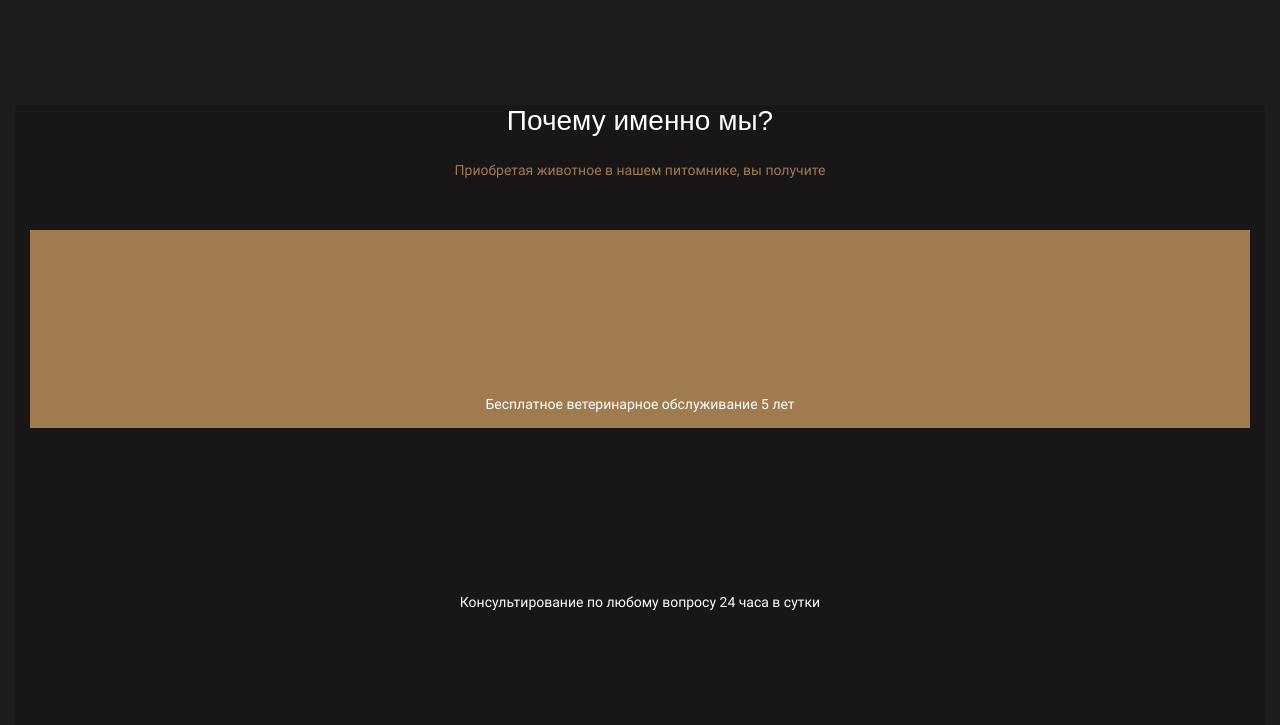
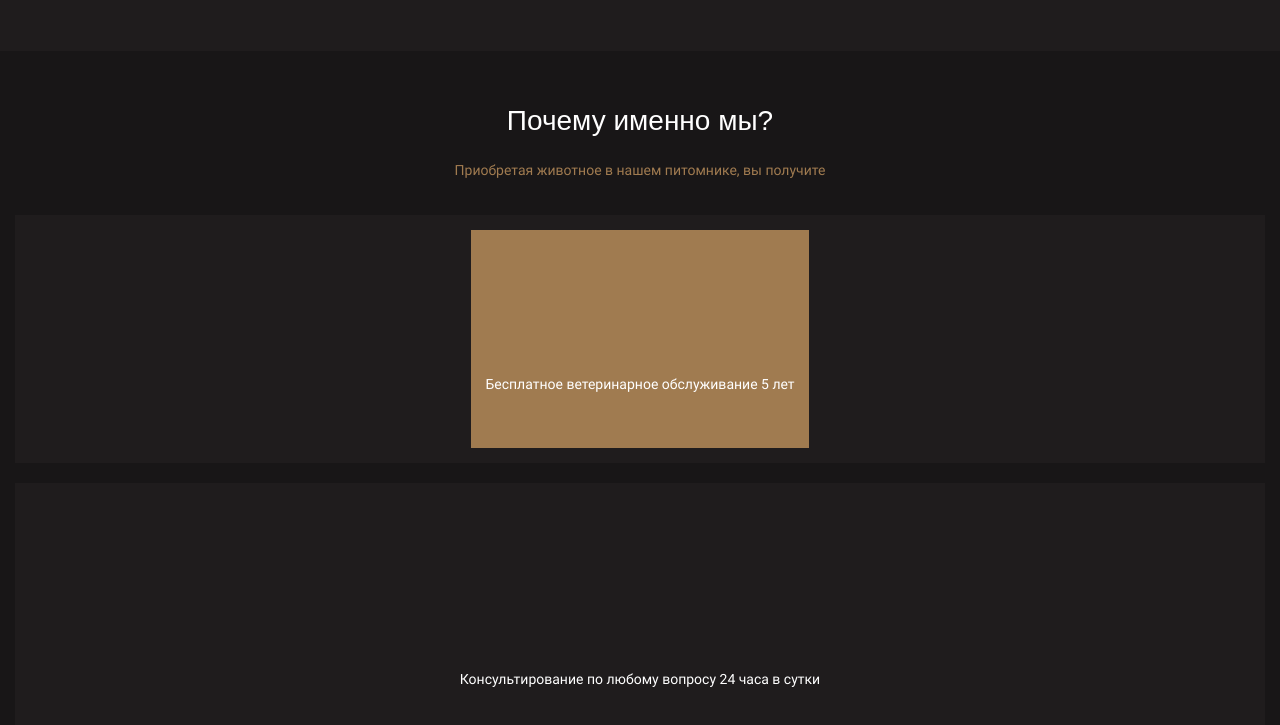
Before and after one commit to st4rfisher/main-coon-cattery, a website: page source/index.html in a window 1280 px wide. Shown: the part 2755-3480 px from the top of the page. Drawn offline with nearby package versions, Linux system fonts and the light colour scheme; files that its build step writes are made by us from their sources; files whose address does not match are found by name.

Commit message:
верстка блока services

```diff
--- a/source/index.html
+++ b/source/index.html
@@ -85,10 +85,12 @@
           <p class="services__description" >Приобретая  животное в нашем питомнике, вы получите</p>
           <ul class="services__list">
             <li class="services__item services__item--colored">
-              <svg class="services__icon">
-                <use xlink:href="img/icons/sprite.svg#stethoscope-icon"></use>
-              </svg>
-              <p class="services__item-description">Бесплатное ветеринарное обслуживание 5 лет</p>
+              <div class="services__item-block">
+                <svg class="services__icon">
+                  <use xlink:href="img/icons/sprite.svg#stethoscope-icon"></use>
+                </svg>
+                <p class="services__item-description">Бесплатное ветеринарное обслуживание 5 лет</p>
+              </div>
             </li>
             <li class="services__item">
               <svg class="services__icon">
--- a/source/scss/blocks/features.scss
+++ b/source/scss/blocks/features.scss
@@ -3,7 +3,7 @@
   flex-direction: column;
   align-items: center;
   background-color: $asphalt;
-  padding: 30px 0 0 0;
+  padding: 30px 15px 54px 15px;
 }
 
 .features__title {
--- a/source/scss/blocks/main.scss
+++ b/source/scss/blocks/main.scss
@@ -1,4 +1,4 @@
 .main__container {
-  padding: 40px 15px 0 15px;
+ padding: 40px 0 0 0;
   background-color: $asphalt;
 }
--- a/source/scss/blocks/pets.scss
+++ b/source/scss/blocks/pets.scss
@@ -2,6 +2,7 @@
   display: flex;
   flex-direction: column;
   align-items: center;
+  padding: 0 15px;
 }
 
 .pets__title {
--- a/source/scss/blocks/services.scss
+++ b/source/scss/blocks/services.scss
@@ -1,6 +1,6 @@
 .services {
   background-color: $black;
-  margin: 108px 0 0 0;
+  padding: 31px 15px 0 15px;
 }
 
 .services__sub-title {
@@ -20,24 +20,39 @@
   align-items: center;
   list-style: none;
   color: $white;
-  padding: 36px 15px;
+  padding: 21px 0 0 0;
   margin: 0;
-
+  row-gap: 20px;
 }
 
 .services__item {
   display: flex;
   flex-direction: column;
   align-items: center;
+  justify-content: center;
   width: 100%;
+  padding: 15px;
+  min-height: 248px;
+  box-sizing: border-box;
+  background-color: $asphalt;
+  // &--colored {
+  //   background-color: $gold;
+  // }
+}
 
-  &--colored {
-    background-color: $gold;
-  }
+.services__item-block {
+  min-height: 218px;
+  background-color: $gold;
 }
 
  .services__icon {
   width: 100%;
+  height: 88px;
+  padding: 57px 0 0 0;
+
+  .services__item--colored & {
+    padding: 38px 0 0 0;
+  }
 }
 
 .services__item-description {
```
Also changed, not shown: build/css/styles.css, build/css/styles.min.css, build/index.html, 1 other file.
